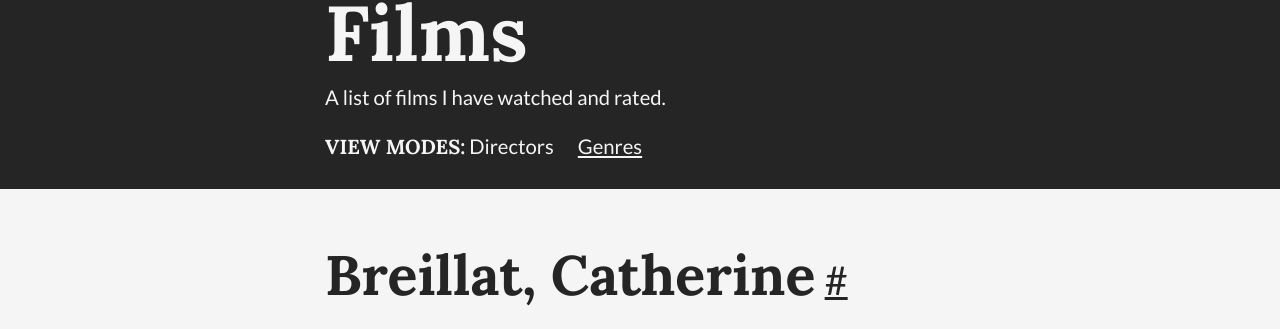
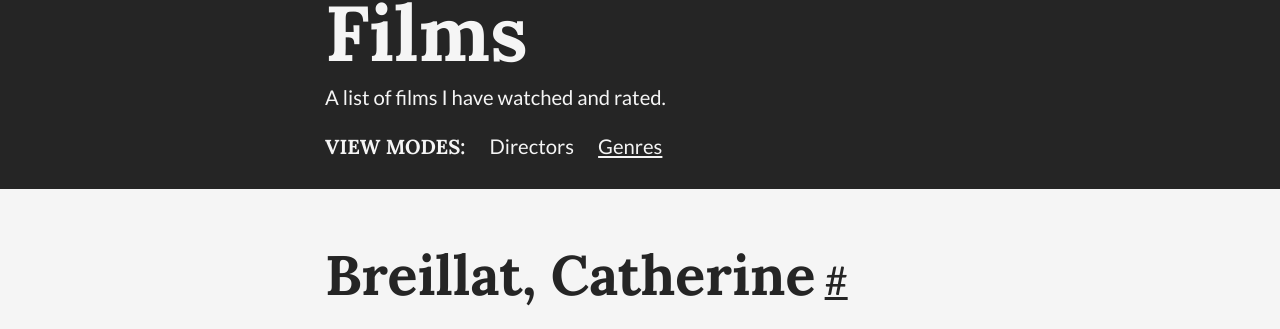
Before and after one commit to thomaswoodcock/thomaswoodcock.github.io, a Jekyll site: the page built from films/index.html, in a window 1280 px wide. Shown: the part 98-427 px from the top of the page. Built offline with Jekyll 4.4.1, drawn with Linux system fonts in a browser that asks for light colours.

Commit message:
Fixes links

```diff
--- a/_data/albumlinks.yml
+++ b/_data/albumlinks.yml
@@ -2,4 +2,4 @@
   url: /albums/
 
 - title: Genres
-  url: /albums/genres/
+  url: /albums/genres
--- a/_includes/components/header.html
+++ b/_includes/components/header.html
@@ -7,9 +7,13 @@
   <ul>
     {% if include.linktitle %}
     <h2>{{ include.linktitle }}</h2>
-    {% endif %}{% for link in include.links %}{% if link.url != page.url %}
-    <li><a href="{{ link.url }}">{{ link.title }}</a></li>
-    {% else %}{{ link.title }}{% endif %}{% endfor %}
+    {% endif %}{% for link in include.links %}
+    <li>
+      {% if link.url != page.url %}
+      <a href="{{ link.url }}">{{ link.title }}</a>
+      {% else %}{{ link.title }}{% endif %}
+    </li>
+    {% endfor %}
   </ul>
   {% endif %}
 </header>
```
